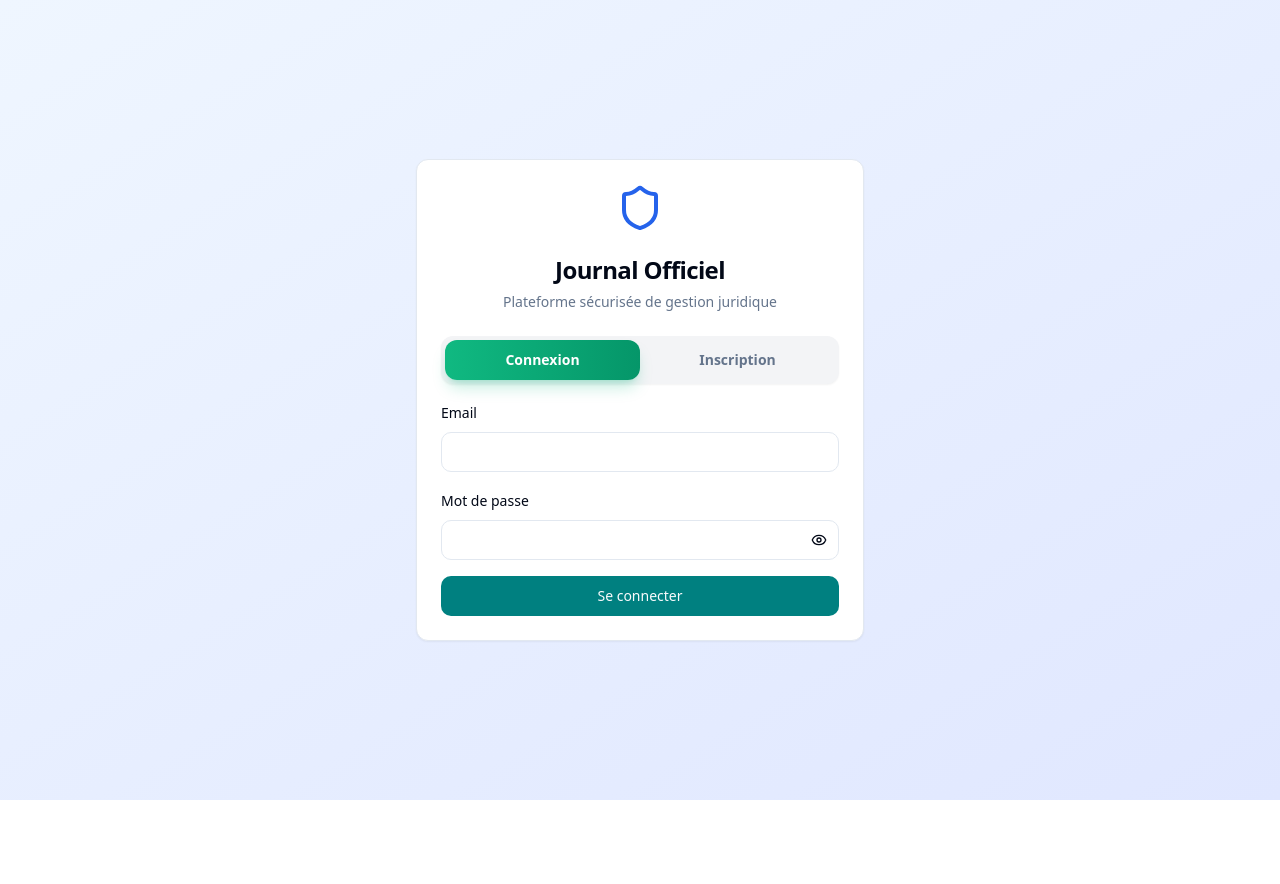
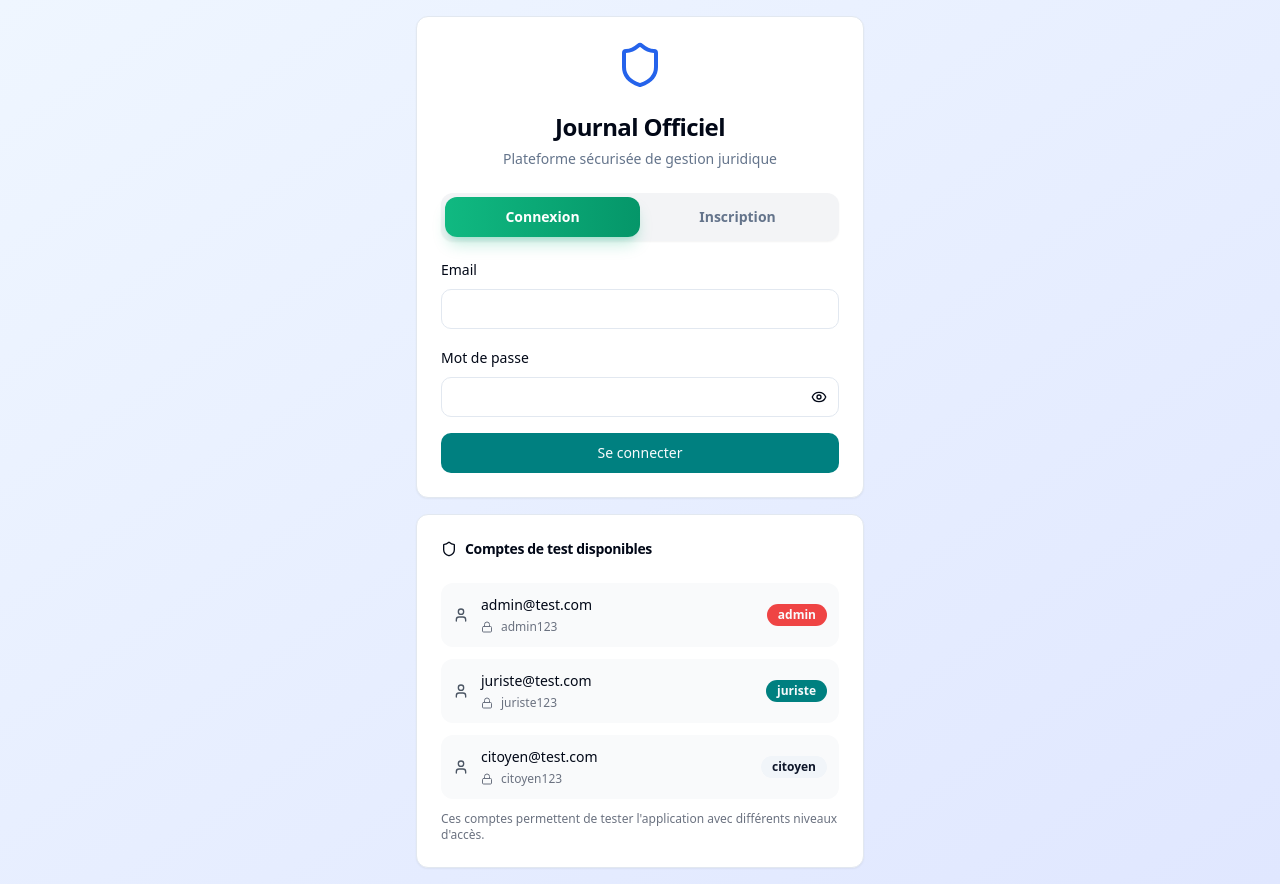
Before and after one commit to Med-Rep/ai-developer-friend, a React (Vite) app: page / in a window 1280 px wide. Before the commit the page ends 800 px from the top, so only its background shows below. Built offline with nearby package versions, Linux system fonts and the light colour scheme.

Commit message:
Fix: Test accounts not working
Provide valid test account credentials.

```diff
--- a/src/components/auth/AuthProvider.tsx
+++ b/src/components/auth/AuthProvider.tsx
@@ -1,9 +1,9 @@
-
 import React, { createContext, useContext, useEffect, useState } from 'react';
 import { User, Session } from '@supabase/supabase-js';
 import { supabase } from '@/integrations/supabase/client';
 import { securityMonitor } from '@/utils/enhancedSecurity';
 import { useToast } from '@/hooks/use-toast';
+import { testAccounts, validateTestCredentials, isTestAccount } from '@/utils/testAccounts';
 
 interface AuthContextType {
   user: User | null;
@@ -34,7 +34,20 @@ export function AuthProvider({ children }: { children: React.ReactNode }) {
         setUser(session?.user ?? null);
 
         if (session?.user) {
-          // Fetch user role after authentication
+          // Check if it's a test account first
+          const testAccount = isTestAccount(session.user.email || '');
+          if (testAccount) {
+            setUserRole(testAccount.role);
+
+            // Log security event for test accounts
+            securityMonitor.logSecurityEvent('test_user_login', {
+              userId: session.user.id,
+              email: session.user.email,
+              role: testAccount.role,
+              timestamp: new Date().toISOString()
+            });
+          } else {
+            // Fetch user role for regular accounts
             setTimeout(async () => {
               try {
                 const { data: roleData } = await supabase.rpc('get_current_user_role');
@@ -50,6 +63,7 @@ export function AuthProvider({ children }: { children: React.ReactNode }) {
                 console.error('Error fetching user role:', error);
               }
             }, 0);
+          }
         } else {
           setUserRole(null);
         }
@@ -72,7 +86,13 @@ export function AuthProvider({ children }: { children: React.ReactNode }) {
 
   const signUp = async (email: string, password: string, firstName?: string, lastName?: string) => {
     try {
-      // Validate input
+      // Check if it's a test account
+      const testAccount = isTestAccount(email);
+      if (testAccount) {
+        return { error: { message: 'Ce compte de test existe déjà. Utilisez la connexion.' } };
+      }
+
+      // Validate input for non-test accounts
       const validation = securityMonitor.validateInput(email, 'email');
       if (!validation.isValid) {
         return { error: { message: 'Email invalide détecté' } };
@@ -116,7 +136,41 @@ export function AuthProvider({ children }: { children: React.ReactNode }) {
 
   const signIn = async (email: string, password: string) => {
     try {
-      // Validate input
+      // Check if it's a test account first
+      const testAccount = validateTestCredentials(email, password);
+      if (testAccount) {
+        // Create a mock session for test accounts
+        const mockUser = {
+          id: `test-${testAccount.role}`,
+          email: testAccount.email,
+          user_metadata: {
+            first_name: testAccount.firstName,
+            last_name: testAccount.lastName
+          }
+        } as User;
+
+        const mockSession = {
+          user: mockUser,
+          access_token: 'test-token',
+          token_type: 'Bearer',
+          expires_in: 3600,
+          expires_at: Date.now() + 3600000,
+          refresh_token: 'test-refresh'
+        } as Session;
+
+        setSession(mockSession);
+        setUser(mockUser);
+        setUserRole(testAccount.role);
+
+        toast({
+          title: "Connexion réussie",
+          description: `Bienvenue ${testAccount.firstName} ! (Compte de test)`,
+        });
+
+        return { error: null };
+      }
+
+      // Validate input for regular accounts
       const validation = securityMonitor.validateInput(email, 'email');
       if (!validation.isValid) {
         return { error: { message: 'Email invalide détecté' } };
@@ -152,6 +206,21 @@ export function AuthProvider({ children }: { children: React.ReactNode }) {
   const signOut = async () => {
     try {
       if (user) {
+        // Check if it's a test account
+        const testAccount = isTestAccount(user.email || '');
+        if (testAccount) {
+          // For test accounts, just clear the state
+          setSession(null);
+          setUser(null);
+          setUserRole(null);
+
+          toast({
+            title: "Déconnexion réussie",
+            description: "À bientôt !",
+          });
+          return;
+        }
+
         securityMonitor.logSecurityEvent('user_logout', {
           userId: user.id,
           email: user.email,
@@ -174,6 +243,16 @@ export function AuthProvider({ children }: { children: React.ReactNode }) {
   const updateProfile = async (updates: any) => {
     try {
       if (!user) return { error: { message: 'Utilisateur non connecté' } };
+
+      // Check if it's a test account
+      const testAccount = isTestAccount(user.email || '');
+      if (testAccount) {
+        toast({
+          title: "Profil de test",
+          description: "Les comptes de test ne peuvent pas être modifiés.",
+        });
+        return { error: { message: 'Les comptes de test ne peuvent pas être modifiés' } };
+      }
 
       const { error } = await supabase
         .from('profiles')
--- a/src/components/auth/LoginForm.tsx
+++ b/src/components/auth/LoginForm.tsx
@@ -1,4 +1,3 @@
-
 import React, { useState } from 'react';
 import { useAuth } from './AuthProvider';
 import { Button } from '@/components/ui/button';
@@ -9,6 +8,7 @@ import { Label } from '@/components/ui/label';
 import { Alert, AlertDescription } from '@/components/ui/alert';
 import { Loader2, Eye, EyeOff, Shield } from 'lucide-react';
 import { securityMonitor } from '@/utils/enhancedSecurity';
+import { TestAccountsInfo } from './TestAccountsInfo';
 
 export function LoginForm() {
   const { signIn, signUp } = useAuth();
@@ -55,7 +55,11 @@ export function LoginForm() {
     setLoading(true);
     setError(null);
 
-    // Validate inputs
+    // For test accounts, skip validation
+    const isTestLogin = ['admin@test.com', 'juriste@test.com', 'citoyen@test.com'].includes(loginData.email);
+
+    if (!isTestLogin) {
+      // Validate inputs for non-test accounts
       const emailValidation = securityMonitor.validateInput(loginData.email, 'email');
       const passwordValidation = securityMonitor.validateInput(loginData.password, 'password');
 
@@ -63,6 +67,7 @@ export function LoginForm() {
         setError('Données d\'entrée invalides détectées');
         setLoading(false);
         return;
+      }
     }
 
     try {
@@ -131,7 +136,8 @@ export function LoginForm() {
 
   return (
     <div className="min-h-screen flex items-center justify-center bg-gradient-to-br from-blue-50 to-indigo-100 p-4">
-      <Card className="w-full max-w-md">
+      <div className="w-full max-w-md space-y-4">
+        <Card>
           <CardHeader className="text-center">
             <div className="flex justify-center mb-4">
               <Shield className="w-12 h-12 text-blue-600" />
@@ -296,6 +302,9 @@ export function LoginForm() {
             </Tabs>
           </CardContent>
         </Card>
+
+        <TestAccountsInfo />
+      </div>
     </div>
   );
 }
--- /dev/null
+++ b/src/components/auth/TestAccountsInfo.tsx
@@ -0,0 +1,47 @@
+
+import React from 'react';
+import { Card, CardContent, CardHeader, CardTitle } from '@/components/ui/card';
+import { Badge } from '@/components/ui/badge';
+import { testAccounts } from '@/utils/testAccounts';
+import { User, Lock, Shield } from 'lucide-react';
+
+export function TestAccountsInfo() {
+  return (
+    <Card className="mt-4">
+      <CardHeader>
+        <CardTitle className="flex items-center gap-2 text-sm">
+          <Shield className="w-4 h-4" />
+          Comptes de test disponibles
+        </CardTitle>
+      </CardHeader>
+      <CardContent className="space-y-3">
+        {testAccounts.map((account, index) => (
+          <div key={index} className="flex items-center justify-between p-3 bg-gray-50 rounded-lg">
+            <div className="flex items-center gap-3">
+              <User className="w-4 h-4 text-gray-600" />
+              <div>
+                <p className="font-medium text-sm">{account.email}</p>
+                <div className="flex items-center gap-2 mt-1">
+                  <Lock className="w-3 h-3 text-gray-500" />
+                  <span className="text-xs text-gray-500">{account.password}</span>
+                </div>
+              </div>
+            </div>
+            <Badge
+              variant={
+                account.role === 'admin' ? 'destructive' :
+                account.role === 'juriste' ? 'default' :
+                'secondary'
+              }
+            >
+              {account.role}
+            </Badge>
+          </div>
+        ))}
+        <p className="text-xs text-gray-500 mt-3">
+          Ces comptes permettent de tester l'application avec différents niveaux d'accès.
+        </p>
+      </CardContent>
+    </Card>
+  );
+}
--- /dev/null
+++ b/src/utils/testAccounts.ts
@@ -0,0 +1,42 @@
+
+// Comptes de test pour l'application
+export interface TestAccount {
+  email: string;
+  password: string;
+  role: 'admin' | 'juriste' | 'citoyen';
+  firstName: string;
+  lastName: string;
+}
+
+export const testAccounts: TestAccount[] = [
+  {
+    email: 'admin@test.com',
+    password: 'admin123',
+    role: 'admin',
+    firstName: 'Admin',
+    lastName: 'Test'
+  },
+  {
+    email: 'juriste@test.com',
+    password: 'juriste123',
+    role: 'juriste',
+    firstName: 'Juriste',
+    lastName: 'Test'
+  },
+  {
+    email: 'citoyen@test.com',
+    password: 'citoyen123',
+    role: 'citoyen',
+    firstName: 'Citoyen',
+    lastName: 'Test'
+  }
+];
+
+export const isTestAccount = (email: string): TestAccount | null => {
+  return testAccounts.find(account => account.email === email) || null;
+};
+
+export const validateTestCredentials = (email: string, password: string): TestAccount | null => {
+  const account = testAccounts.find(acc => acc.email === email && acc.password === password);
+  return account || null;
+};
```
Lines whose indentation alone changed are shown as unchanged.
